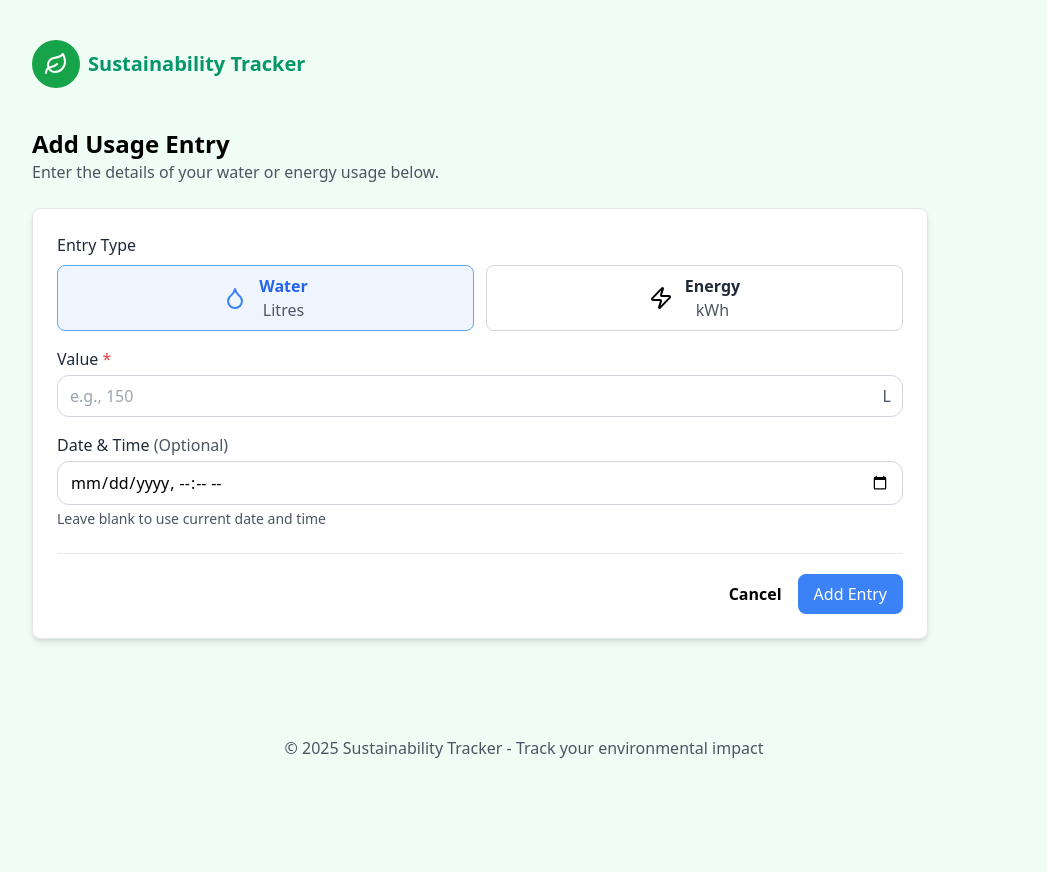
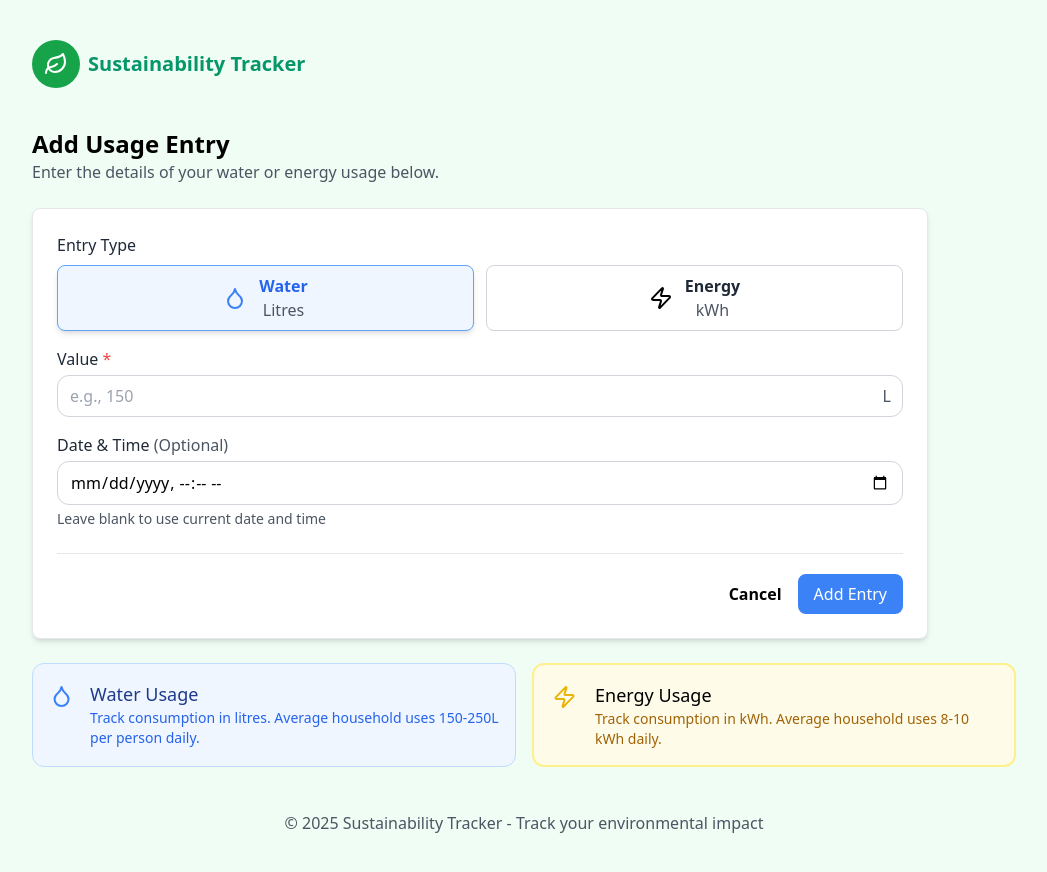
Before and after one commit to NadiiaSka/perth-sustainability-app, a React (Vite) app in the folder frontend/: page /household/1/add in a window 1280 px wide. Shown: the top 872 px of the page, without its empty margins (116-1163 px from the left). Before the commit the page ends 800 px from the top, so only its background shows below. Built offline with nearby package versions, Linux system fonts and the light colour scheme; no server answers.

Commit message:
add notes on the bottom of add usage page

```diff
--- a/frontend/src/pages/AddUsagePage.tsx
+++ b/frontend/src/pages/AddUsagePage.tsx
@@ -58,7 +58,7 @@ function AddUsagePage() {
                 }
                 className={
                   formData.entry_type === "water"
-                    ? "flex items-center justify-center w-full gap-3 p-2 border border-blue-400 rounded-lg bg-blue-50"
+                    ? "flex items-center justify-center w-full gap-3 p-2 border border-blue-400 rounded-lg bg-blue-50 shadow-md"
                     : "flex items-center justify-center w-full gap-3 p-2 border border-gray-300 rounded-lg bg-white"
                 }
               >
@@ -83,7 +83,7 @@ function AddUsagePage() {
                 }
                 className={
                   formData.entry_type === "energy"
-                    ? "flex items-center justify-center w-full gap-3 p-2 border border-yellow-400 rounded-lg bg-yellow-50"
+                    ? "flex items-center justify-center w-full gap-3 p-2 border border-yellow-400 rounded-lg bg-yellow-50 shadow-md"
                     : "flex items-center justify-center w-full gap-3 p-2 border border-gray-300 rounded-lg bg-white"
                 }
               >
@@ -170,6 +170,31 @@ function AddUsagePage() {
           </div>
         </form>
       </div>
+      <div className="grid grid-cols-1 gap-4 my-6 md:grid-cols-2">
+        <div className="flex flex-col p-4 border border-blue-200 rounded-xl bg-blue-50">
+          <div className="flex items-start gap-4 ">
+            <Droplet className="w-8 mt-1 text-blue-500" />
+            <div>
+              <h3 className="text-lg text-blue-900">Water Usage</h3>
+              <p className="text-sm text-blue-600">
+                Track consumption in litres. Average household uses 150-250L per
+                person daily.
+              </p>
+            </div>
+          </div>
+        </div>
+        <div className="flex flex-col p-4 border-2 border-yellow-200 rounded-xl bg-yellow-50">
+          <div className="flex items-start gap-4">
+            <Zap className="w-8 mt-1 text-yellow-500" />
+            <div>
+              <h3 className="text-lg">Energy Usage</h3>
+              <p className="text-sm text-yellow-700">
+                Track consumption in kWh. Average household uses 8-10 kWh daily.
+              </p>
+            </div>
+          </div>
+        </div>
+      </div>
     </div>
   );
 }
```
